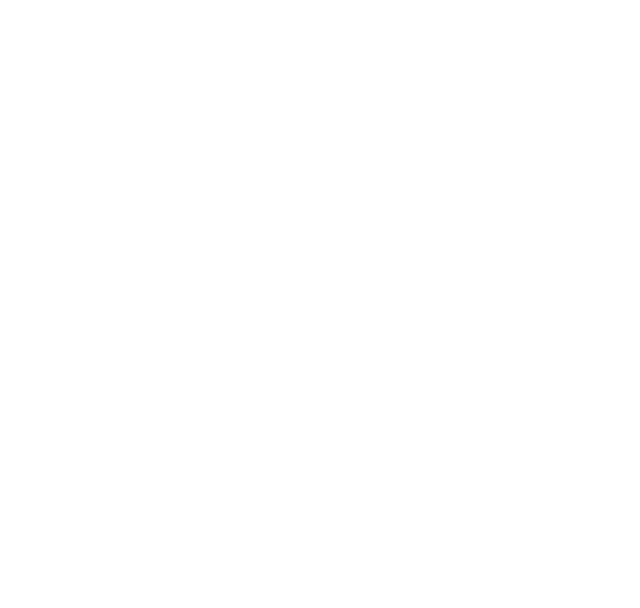
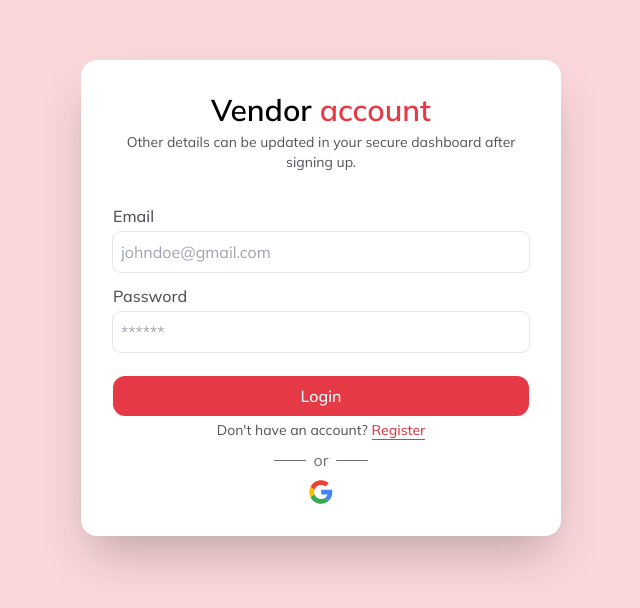
Before and after one commit to benjaminnkem/stud-buy, a Next.js app: page /account/login in a window 1280 px wide. Shown: the part 102-710 px from the top of the page, without its empty margins (319-959 px from the left). Built offline with nearby package versions, Linux system fonts and the light colour scheme.

Commit message:
feat: created login page

```diff
--- a/app/account/login/page.tsx
+++ b/app/account/login/page.tsx
@@ -1,5 +1,90 @@
+"use client";
+
+import Image from "next/image";
+import { motion } from "framer-motion";
+import { opacityVariant, parentVariant, stiffTransition } from "@/lib/utils/variants";
+import Link from "next/link";
+
 const Page = () => {
-  return <></>;
+  return (
+    <>
+      <main className="min-h-screen flex items-center justify-center py-10 bg-deepRed/20">
+        <motion.div
+          initial={{ scale: 0, opacity: 0 }}
+          animate={{ scale: 1, opacity: 1, transition: stiffTransition }}
+          exit={{ scale: 0, opacity: 0 }}
+          className="min-h-[28rem] rounded-2xl shadow-2xl md:max-w-[30rem] w-[98%] mx-auto bg-white overflow-hidden"
+        >
+          <div className="overflow-hidden">
+            <motion.div
+              initial="initial"
+              animate="animate"
+              key="vendor-form-"
+              exit="exit"
+              variants={parentVariant}
+              className="h-full p-8"
+            >
+              <motion.div variants={opacityVariant} className="space-y-1 text-center">
+                <h2 className="text-3xl font-semibold">
+                  Vendor <span className="text-deepRed">account</span>
+                </h2>
+                <p className="text-zinc-600 text-sm">
+                  Other details can be updated in your secure dashboard after signing up.
+                </p>
+              </motion.div>
+
+              <motion.div variants={opacityVariant} className="mt-8 space-y-2">
+                <form onSubmit={(e) => e.preventDefault()} className="space-y-3">
+                  <div className="space-y-1">
+                    <label htmlFor="email" className="font-medium text-zinc-600">
+                      Email
+                    </label>
+                    <input
+                      type="email"
+                      className="bg-transparent p-2 w-full outline-none duration-200 ring-[1px] focus:ring ring-zinc-200 rounded-lg"
+                      placeholder="johndoe@gmail.com"
+                    />
+                  </div>
+                  <div className="space-y-1">
+                    <label htmlFor="email" className="font-medium text-zinc-600">
+                      Password
+                    </label>
+                    <input
+                      type="password"
+                      className="bg-transparent p-2 w-full outline-none duration-200 ring-[1px] focus:ring ring-zinc-200 rounded-lg"
+                      placeholder="******"
+                    />
+                  </div>
+
+                  <div className="pt-3">
+                    <button className="w-full py-2 rounded-xl bg-deepRed font-medium text-white">Login</button>
+                    <p className="text-sm text-center text-zinc-600 mt-1">
+                      Don&apos;t have an account?{" "}
+                      <Link href={"/account/register"} className="text-deepRed font-medium border-b border-deepRed">
+                        Register
+                      </Link>
+                    </p>
+                  </div>
+                </form>
+
+                <div className="mt-8">
+                  <div className="flex items-center gap-2 text-zinc-500 justify-center">
+                    <div className="h-[0.5px] bg-zinc-500 rounded-full w-8"></div>
+                    <p>or</p>
+                    <div className="h-[0.5px] bg-zinc-500 rounded-full w-8"></div>
+                  </div>
+
+                  <div className="mt-2 flex items-center gap-2 justify-center">
+                    <Image width={24} height={24} src="/images/icons/google-color.svg" alt="google logo" />
+                  </div>
+                </div>
+              </motion.div>
+            </motion.div>
+          </div>
+        </motion.div>
+      </main>
+    </>
+  );
 };
 
 export default Page;
--- a/app/account/register/page.tsx
+++ b/app/account/register/page.tsx
@@ -2,9 +2,11 @@
 
 import Image from "next/image";
 import { AnimatePresence, motion } from "framer-motion";
-import { fadeToTopVariant, parentVariant } from "@/lib/utils/variants";
+import { fadeToTopVariant, parentVariant, stiffTransition } from "@/lib/utils/variants";
 import { useState } from "react";
 import { StudentRegisterForm, VendorRegisterForm } from "@/components/UI/Account/Register";
+import Link from "next/link";
+import { Home } from "lucide-react";
 
 const Page = () => {
   const [current, setCurrent] = useState<"regular" | "vendor">("regular");
@@ -14,7 +16,11 @@
   return (
     <>
       <main className="min-h-screen flex items-center justify-center py-10 bg-deepRed/20">
-        <div className="min-h-[36rem] rounded-2xl shadow-2xl md:max-w-[50rem] w-[98%] mx-auto bg-white grid overflow-hidden grid-cols-2">
+        <motion.div
+          initial={{ scale: 0, opacity: 0 }}
+          animate={{ scale: 1, opacity: 1, transition: stiffTransition }}
+          className="min-h-[36rem] rounded-2xl shadow-2xl md:max-w-[50rem] w-[98%] mx-auto bg-white grid overflow-hidden grid-cols-2"
+        >
           <div className="h-full relative overflow-hidden w-full">
             <Image
               src={"/images/account/food2.jpg"}
@@ -37,6 +43,12 @@
             />
 
             <div className="w-full h-full absolute top-0 left-0 p-6 bg-gradient-to-t text-white from-black flex items-center justify-center">
+              <div className="absolute top-4 left-4">
+                <Link href={"/"}>
+                  <Home />
+                </Link>
+              </div>
+
               <AnimatePresence mode="wait">
                 {current === "regular" ? (
                   <motion.div
@@ -94,7 +106,7 @@
               )}
             </AnimatePresence>
           </div>
-        </div>
+        </motion.div>
       </main>
     </>
   );
--- a/components/Layout/Navbar/index.tsx
+++ b/components/Layout/Navbar/index.tsx
@@ -68,10 +68,14 @@
               <Group size={20} />
               <ShoppingCart size={20} />
               <Search size={20} />
-              <button className="px-5 py-[6px] rounded-full duration-300 bg-deepRed text-white flex items-center gap-1">
-                <span>Account</span>
-                <User size={18} />
-              </button>
+              <div>
+                <Link href={"/account/login"}>
+                  <button className="px-5 py-[6px] rounded-full duration-300 bg-deepRed text-white flex items-center gap-1">
+                    <span>Account</span>
+                    <User size={18} />
+                  </button>
+                </Link>
+              </div>
             </div>
           </div>
         </div>
--- a/components/UI/Account/Register/index.tsx
+++ b/components/UI/Account/Register/index.tsx
@@ -1,6 +1,7 @@
 import Image from "next/image";
 import { motion } from "framer-motion";
 import { fadeToRightVariant, parentVariant } from "@/lib/utils/variants";
+import Link from "next/link";
 
 export const StudentRegisterForm = () => {
   return (
@@ -55,7 +56,10 @@
           <div className="pt-3">
             <button className="w-full py-2 rounded-xl bg-deepRed font-medium text-white">Continue</button>
             <p className="text-sm text-center text-zinc-600 mt-1">
-              Have an account? <span className="text-deepRed font-medium border-b border-deepRed">Login</span>
+              Have an account?{" "}
+              <Link href={"/account/login"} className="text-deepRed font-medium border-b border-deepRed">
+                Login
+              </Link>
             </p>
           </div>
         </form>
@@ -129,7 +133,10 @@
           <div className="pt-3">
             <button className="w-full py-2 rounded-xl bg-deepRed font-medium text-white">Continue</button>
             <p className="text-sm text-center text-zinc-600 mt-1">
-              Have an account? <span className="text-deepRed font-medium border-b border-deepRed">Login</span>
+              Have an account?{" "}
+              <Link href={"/account/login"} className="text-deepRed font-medium border-b border-deepRed">
+                Login
+              </Link>
             </p>
           </div>
         </form>
```
